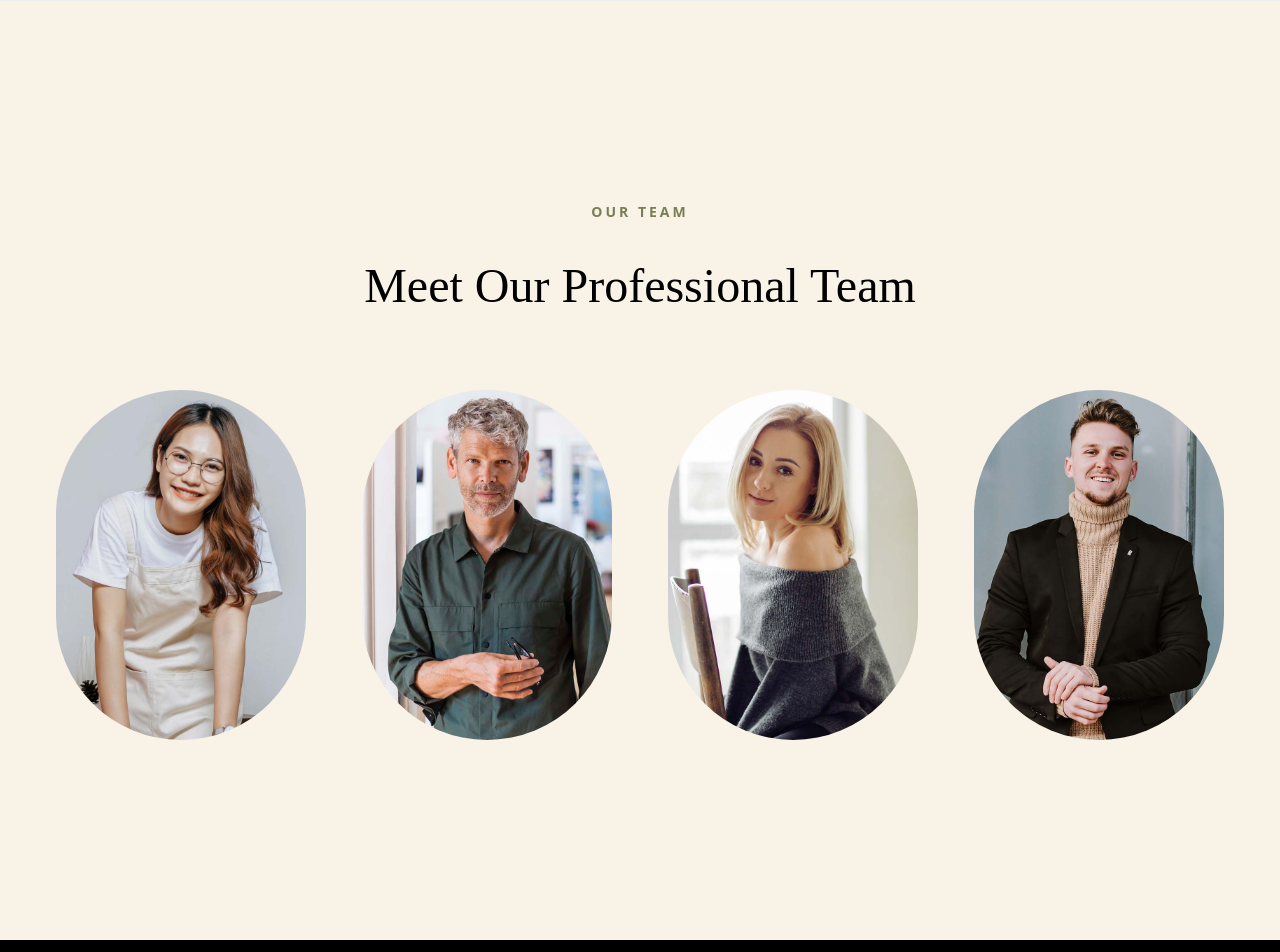
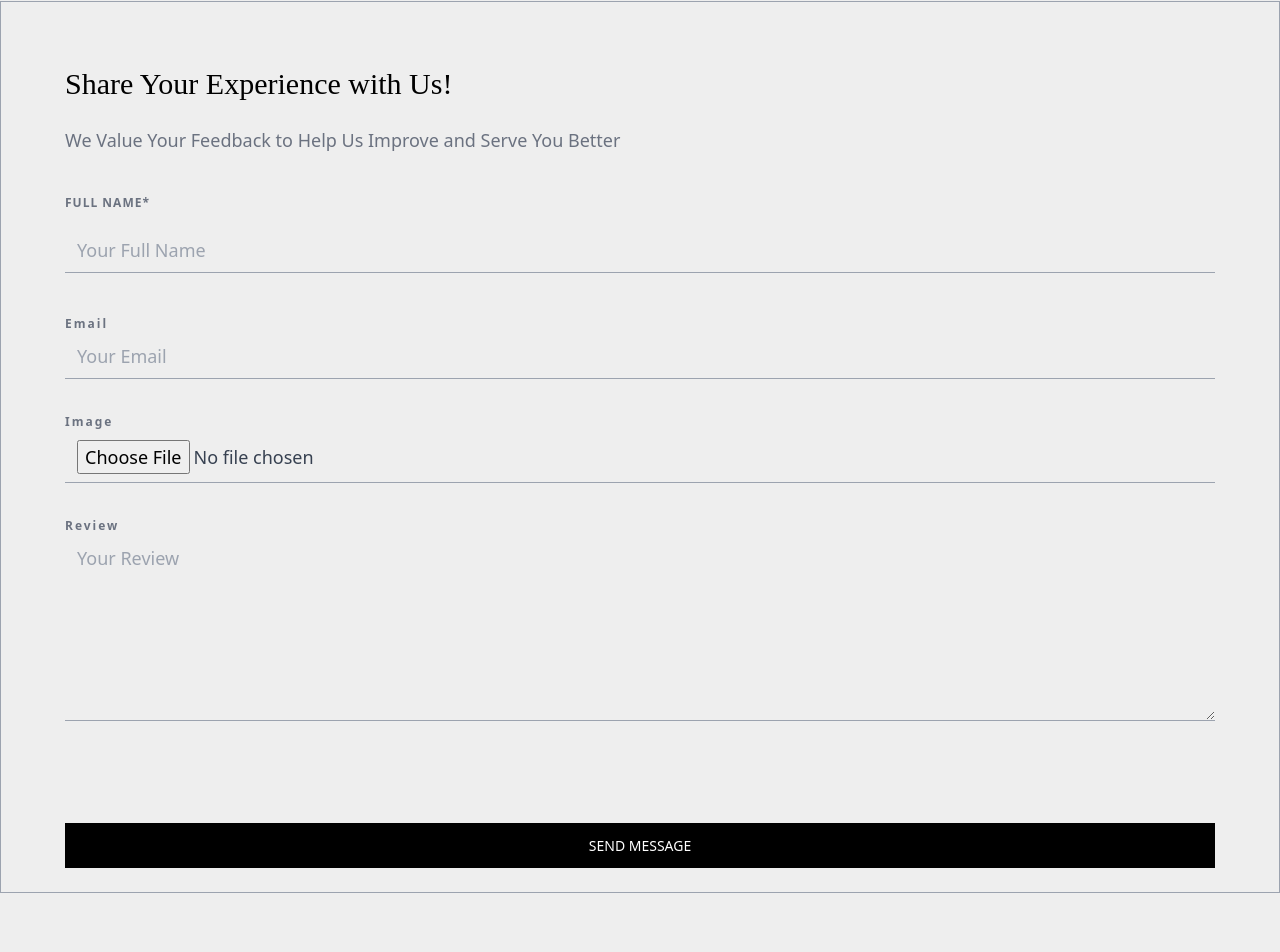
Before and after one commit to atikxcode/octalink-global-sourcing, a React (Vite) app: page /about in a window 1280 px wide. Shown: the part 3560-4512 px from the top of the page. Built offline with nearby package versions, Linux system fonts and the light colour scheme; no server answers; a web font is replaced by a local one.

Commit message:
updated contact info and added the review section

```diff
--- a/src/Pages/About/About.jsx
+++ b/src/Pages/About/About.jsx
@@ -1,6 +1,6 @@
 import CountUp from 'react-countup';
 import image from '../../assets/man-s-hands-sewing-leather-workshop-textile-vintage-industrial-man-female-profession-gender-equality-concept_155003-18345.jpg'
-import { useEffect, useState } from 'react';
+import { useContext, useEffect, useState } from 'react';
 import 'aos/dist/aos.css'
 import Aos from "aos";
 import image2 from '../../assets/aboutsectionimage2.jpg'
@@ -33,13 +33,23 @@ import icon2 from '../../assets/icon2.png'
 import icon3 from '../../assets/icon3.png'
 import { Link } from 'react-router-dom';
 import { Helmet } from 'react-helmet';
+import { useForm } from 'react-hook-form';
+import { AuthContext } from '../../Providers/AuthProvider';
+import useAxiosPublic from '../../Hooks/useAxiosPublic';
+import Swal from 'sweetalert2';
 
 
 
 
+const image_hosting_key = import.meta.env.VITE_IMAGE_HOSTING_KEY;
+const image_hosting_api = `https://api.imgbb.com/1/upload?key=${image_hosting_key}`;
 
 
 const About = () => {
+
+  const axiosPublic = useAxiosPublic();
+
+  const {user} = useContext(AuthContext)
 
   useEffect(() => {
     Aos.init();
@@ -48,6 +58,58 @@ const About = () => {
   useEffect(() => {
     window.scrollTo(0, 0);
 }, []);
+
+
+const { register, handleSubmit, reset, formState: { errors } } = useForm({
+  defaultValues: {
+    fullName: user ? user?.displayName : '',
+    email: user ? user?.email : ''
+  }
+});
+
+const onSubmit = async (data) => {
+
+  // console.log(data)
+
+  const imageFile = { image: data.image[0] };
+  const res = await axiosPublic.post(image_hosting_api, imageFile, {
+    headers: {
+      'content-type': 'multipart/form-data'
+    }
+  });
+
+  if (res.data.success) {
+    const reviewDetails = {
+      photo: res.data.data.display_url,
+      name: data.fullName,
+      // Email: data.email,
+      review: data.review,
+    }
+
+    console.log(reviewDetails)
+
+    console.log(reviewDetails)
+    axiosPublic.post('/reviews', reviewDetails)
+    .then(res => {
+      if(res.data.insertedId){
+        reset(),
+        Swal.fire({
+          toast:true,
+
+          position: "top-end",
+          icon: "success",
+          title: "Review Submitted. Thanks For Your Time.",
+          showConfirmButton: false,
+          timer: 1500
+        });
+      }
+    })
+  }
+
+
+
+
+};
 
 
 
@@ -189,6 +251,90 @@ const About = () => {
         </div>
 
       </div>
+
+      <div className='border-[1px]  border-gray-400 p-16 md:p-16 lg:p-16 xl:p-16 mx-auto container my-20'>
+
+<h2 className="text-3xl font-normal mb-6">Share Your Experience with Us!</h2>
+<p className='font-sans text-lg font-normal mb-10 text-gray-500'>We Value Your Feedback to Help Us Improve and Serve You Better</p>
+
+
+<form onSubmit={handleSubmit(onSubmit)}>
+      <div className="mb-10 flex flex-col gap-4">
+        <label className="text-gray-500 font-sans font-semibold text-[12px] tracking-[1px]" htmlFor="fullName">
+          FULL NAME*
+        </label>
+        <input
+          className="bg-inherit border-b-[1px] border-gray-400 font-normal font-sans text-lg   w-full py-2 px-3 text-gray-700 focus:outline-none focus:border-black"
+          id="fullName"
+          type="text"
+          placeholder="Your Full Name"
+          defaultValue={user ? user.displayName : ''}
+          {...register('fullName', { required: true })}
+        />
+        {errors.fullName && <p className="text-red-500 text-xs italic">Full Name is required.</p>}
+      </div>
+      <div className="mb-4 flex flex-col gap-8">
+
+        <div className='w-full'>
+        <label className="text-gray-500 font-sans font-semibold text-[12px] tracking-[2px]" htmlFor="email">
+          Email
+        </label>
+        <input
+          className="bg-inherit border-b-[1px] border-gray-400 font-normal font-sans text-lg   w-full py-2 px-3 text-gray-700 focus:outline-none focus:border-black"
+          id="email"
+          type="email"
+          placeholder="Your Email"
+          defaultValue={user ? user.email : ''}
+          {...register('email', { required: true })}
+        />
+        {errors.email && <p className="text-red-500 text-xs italic">Email is required.</p>}
+        </div>
+
+       <div className='w-full'>
+          <label className="text-gray-500 font-sans font-semibold text-[12px] tracking-[2px]" htmlFor="phone">
+            Image
+          </label>
+          <input
+          {...register("image", { required: true })}  className="bg-inherit border-b-[1px] border-gray-400 font-normal font-sans text-lg   w-full py-2 px-3 text-gray-700 focus:outline-none focus:border-black"
+          type="file"
+          name="image"
+           placeholder="Image URL"
+          required
+          />
+
+          {errors.phone && <p className="text-red-500 text-xs italic">Phone number is required.</p>}
+          </div>
+
+
+      </div>
+
+
+      <div className="mb-4 mt-8">
+        <label className="text-gray-500 font-sans font-semibold text-[12px] tracking-[2px]" htmlFor="review">
+          Review
+        </label>
+        <textarea
+         className="bg-inherit border-b-[1px] border-gray-400 font-normal font-sans text-lg   w-full py-2 px-3 text-gray-700 focus:outline-none focus:border-black"
+          id="review"
+          rows="6"
+          placeholder="Your Review"
+          {...register('review', { required: true })}
+        ></textarea>
+        {errors.review && <p className="text-red-500 text-xs italic">Message is required.</p>}
+      </div>
+      <div className="flex items-center justify-between">
+        <button
+          className="text-[14px] w-full text-white font-sans font-medium mt-10 bg-black translate-y-[40px]  px-8 py-3 hover:text-white hover:bg-[#797F54] duration-500"
+          type="submit"
+        >
+          SEND MESSAGE
+        </button>
+      </div>
+    </form>
+
+  </div>
+
+
 
 
     <div className='flex flex-col' data-aos="fade-up"
@@ -344,4 +490,4 @@ const About = () => {
   );
 };
 
-export default About  ;
+export default About;
--- a/src/Pages/Contact/Contact.jsx
+++ b/src/Pages/Contact/Contact.jsx
@@ -270,14 +270,14 @@ const Contact = () => {
 
             <div>
               <h2 className="font-sans text-[14px] font-semibold text-[#797F54]">PHONE</h2>
-              <p className="text-[14px] md:text-[14px] lg:text-xl xl:text-xl font-normal mt-2 text-gray-500 ">+880 1999999999</p>
-              <p className="text-[14px] md:text-[14px] lg:text-xl xl:text-xl font-normal mt-2 text-gray-500 ">+880 1826766666</p>
+              <p className="text-[14px] md:text-[14px] lg:text-xl xl:text-xl font-normal mt-2 text-gray-500 ">+880 1718-854866</p>
+              <p className="text-[14px] md:text-[14px] lg:text-xl xl:text-xl font-normal mt-2 text-gray-500 ">+880 1971-112550</p>
             </div>
 
             <div>
               <h2 className="font-sans text-[14px] font-semibold text-[#797F54]">EMAIL</h2>
-              <p className="text-[14px] md:text-[14px] lg:text-xl xl:text-xl font-normal mt-2 text-gray-500">octalink@gmail.com</p>
-              <p className="text-[14px] md:text-[14px] lg:text-xl xl:text-xl font-normal mt-2 text-gray-500">octalinkglob@gmail.com</p>
+              <p className="text-[14px] md:text-[14px] lg:text-xl xl:text-xl font-normal mt-2 text-gray-500">designer.octalink@gmail.com</p>
+              <p className="text-[14px] md:text-[14px] lg:text-xl xl:text-xl font-normal mt-2 text-gray-500">reza.kamrul@octalink-bd.com</p>
             </div>
           </div>
 
--- a/src/Pages/Footer/Footer.jsx
+++ b/src/Pages/Footer/Footer.jsx
@@ -98,7 +98,7 @@ const Footer = () => {
 
 
          <div className="flex items-center gap-3 mb-36 justify-center md:justify-start lg:justify-start xl:justify-start">
-      <p className="rounded-[50%] text-[15px] border-[1px] border-gray-600 p-[7px] bg-inherit hover:bg-white hover:text-black hover:border-[1px] hover:border-white duration-500"><FaFacebookF /></p>
+      <a href="https://www.facebook.com/profile.php?id=100063438861532" target='_blank'><p className="rounded-[50%] text-[15px] border-[1px] border-gray-600 p-[7px] bg-inherit hover:bg-white hover:text-black hover:border-[1px] hover:border-white duration-500"><FaFacebookF /></p></a>
       <p className="rounded-[50%] text-[15px] border-[1px] border-gray-600 p-[7px] bg-inherit hover:bg-white hover:text-black hover:border-[1px] hover:border-white duration-500"><FaTwitter /></p>
       <p className="rounded-[50%] text-[15px] border-[1px] border-gray-600 p-[7px] bg-inherit hover:bg-white hover:text-black hover:border-[1px] hover:border-white duration-500"><FaInstagram /></p>
       <p className="rounded-[50%] text-[15px] border-[1px] border-gray-600 p-[7px] bg-inherit hover:bg-white hover:text-black hover:border-[1px] hover:border-white duration-500"><FaDribbble /></p>
--- a/src/Pages/Products/Product.jsx
+++ b/src/Pages/Products/Product.jsx
@@ -4,8 +4,6 @@ import { FaBars } from 'react-icons/fa';
 import { Link, NavLink, useLocation } from 'react-router-dom';
 import { useSwipeable } from 'react-swipeable';
 import useAxiosPublic from '../../Hooks/useAxiosPublic';
-import 'aos/dist/aos.css'
-import Aos from "aos";
 
 
 const Product = () => {
@@ -21,9 +19,7 @@ const Product = () => {
     window.scrollTo(0, 0);
 }, []);
 
-useEffect(() => {
-  Aos.init();
-},[])
+
 
 
 
@@ -52,7 +48,7 @@ useEffect(() => {
 
   let filteredProducts = products.filter(product => product.category === collection)
 
-  console.log(filteredProducts)
+  // console.log(filteredProducts)
 
 
   if (isError) {
@@ -72,8 +68,7 @@ useEffect(() => {
   return (
 
 
-<div {...handlers} className="relative flex  w-full my-auto " data-aos="fade-up"
-    data-aos-duration="1500">
+<div {...handlers} className="relative flex  w-full my-auto">
       <div className="lg:hidden">
         <button
           className="text-gray-600 dark:text-gray-400 p-4"
```
Also changed, not shown: src/Pages/Home/Home.jsx (+5 -5 lines).
